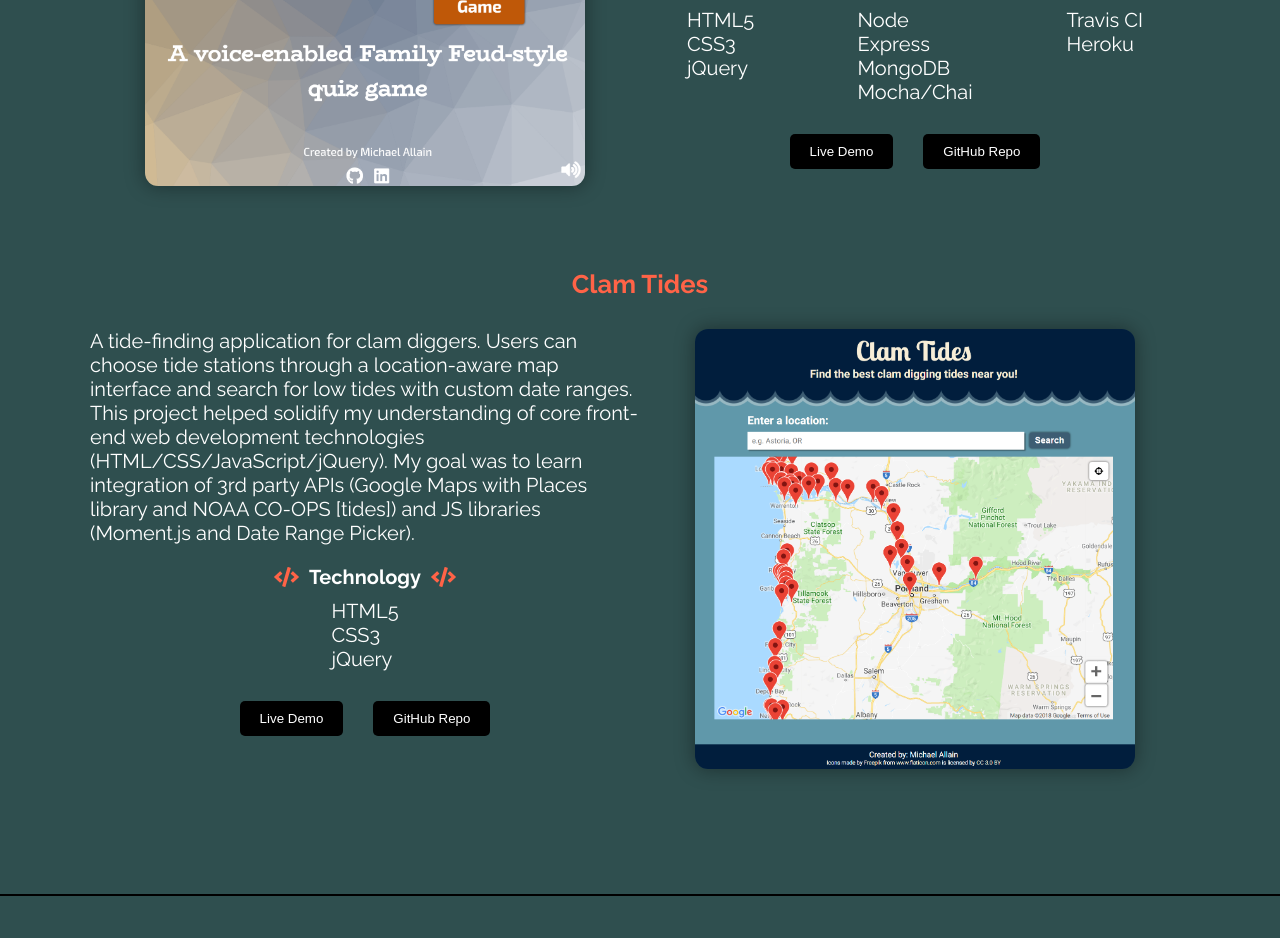
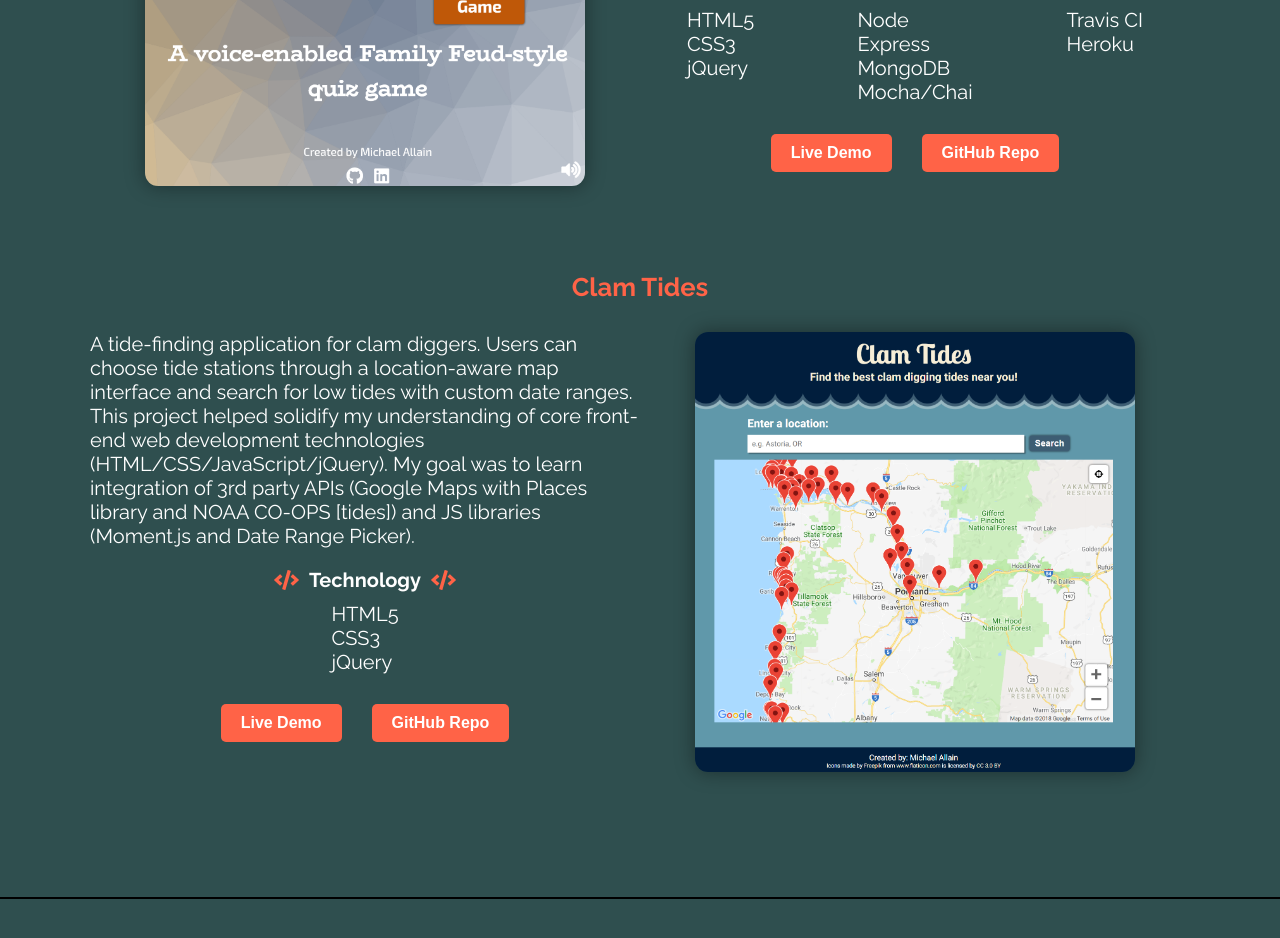
Before and after one commit to fastlain/portfolio, a React (Create React App) app: page / in a window 1280 px wide. Shown: the part 1800-2738 px from the top of the page. Built offline with nearby package versions, Linux system fonts and the light colour scheme.

Commit message:
Style Project link buttons

```diff
--- a/src/Project.module.css
+++ b/src/Project.module.css
@@ -16,14 +16,17 @@
 .btn {
     display: inline-block;
     margin: 0 15px;
-    background-color: black;
+    background-color: tomato;
     color: white;
+    font-weight: bold;
+    font-size: 1rem;
     cursor: pointer;
+
 }
 
 .btn:hover {
     background-color: white;
-    color: black;
+    color: tomato;
 }
 
 .para {
```
